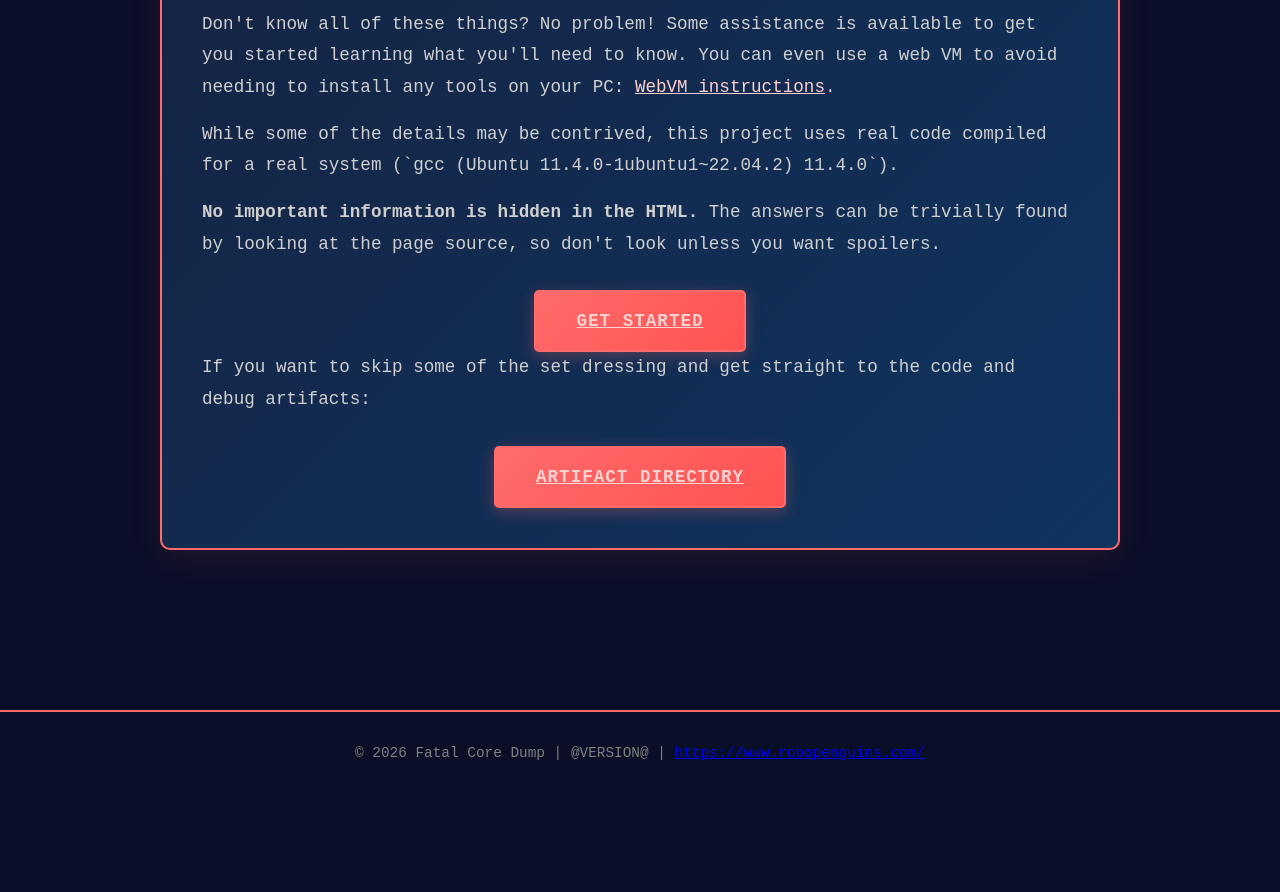
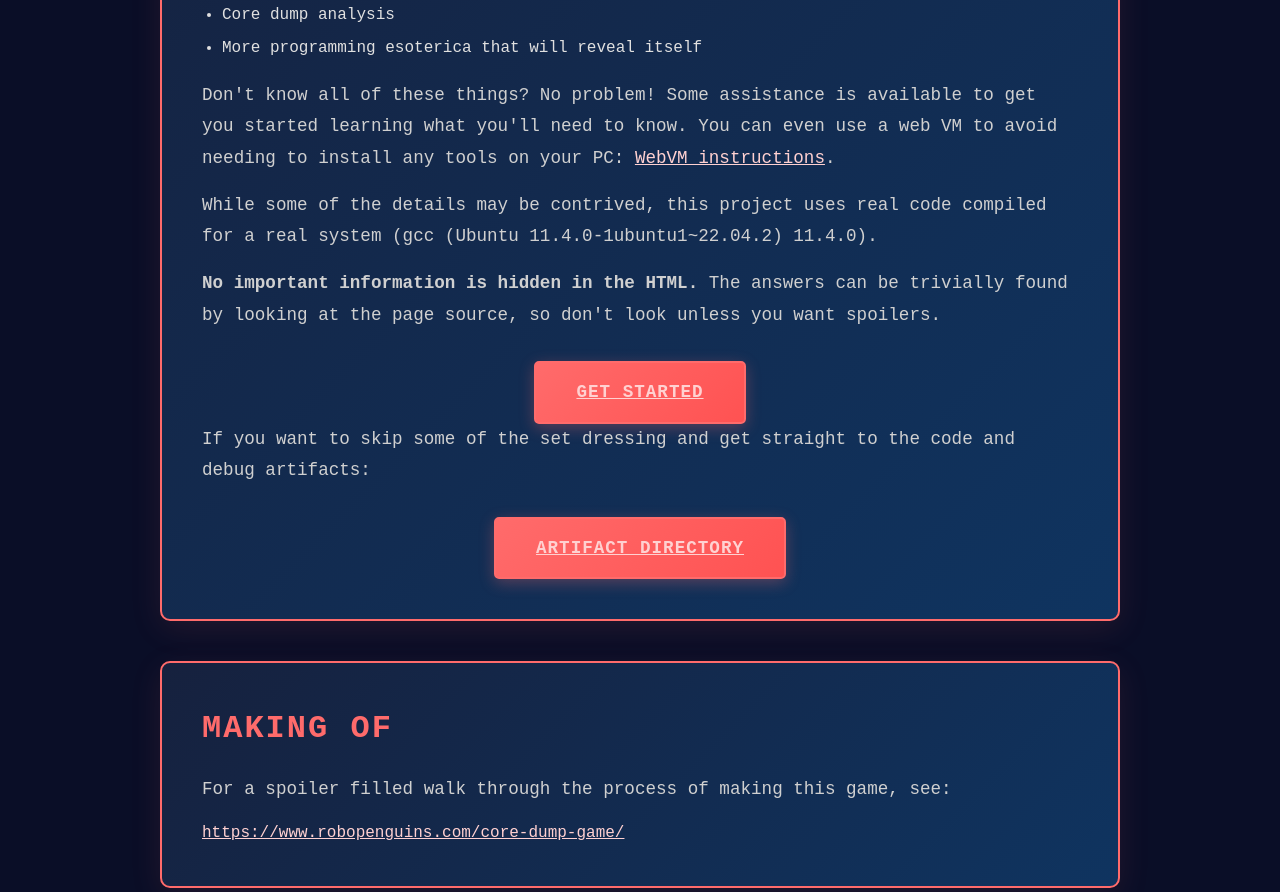
Before and after one commit to axlan/fatal_core_dump, a plain HTML site: page site/index.html in a window 1280 px wide. Shown: the part 1069-1961 px from the top of the page. Before the commit the page ends 1864 px from the top, so only its background shows below. Drawn offline with Linux system fonts and the light colour scheme.

Commit message:
Add link to TBD blog page.

```diff
--- a/site/index.html
+++ b/site/index.html
@@ -37,6 +37,7 @@
         </section>
         <!-- Explanation Section -->
         <section class="explanation">
+            <h2>Get Started!</h2>
             <p>
                 Solving this mystery requires a knowledge of:
             </p>
@@ -53,7 +54,7 @@
                 Don't know all of these things? No problem! Some assistance is available to get you started learning what you'll need to know. You can even use a web VM to avoid needing to install any tools on your PC: <a href="assistance.html#running-in-browser">WebVM instructions</a>.
             </p>
             <p>
-                While some of the details may be contrived, this project uses real code compiled for a real system (`gcc (Ubuntu 11.4.0-1ubuntu1~22.04.2) 11.4.0`).
+                While some of the details may be contrived, this project uses real code compiled for a real system (<code>gcc (Ubuntu 11.4.0-1ubuntu1~22.04.2) 11.4.0</code>).
             </p>
             <p>
                 <b>No important information is hidden in the HTML.</b> The answers can be trivially found by looking at the page source, so don't look unless you want spoilers.
@@ -69,6 +70,12 @@
                 <a href="directory.html" class="get-started-btn">Artifact Directory</a>
             </div>
         </section>
+
+        <section class="explanation">
+            <h2>Making Of</h2>
+            <p>For a spoiler filled walk through the process of making this game, see:</p>
+            <a href="https://www.robopenguins.com/core-dump-game/">https://www.robopenguins.com/core-dump-game/</a>
+        </section>
     </div>
 
     <!-- Footer -->
```
Also changed, not shown: site/assistance.html (+1 -1 lines).
